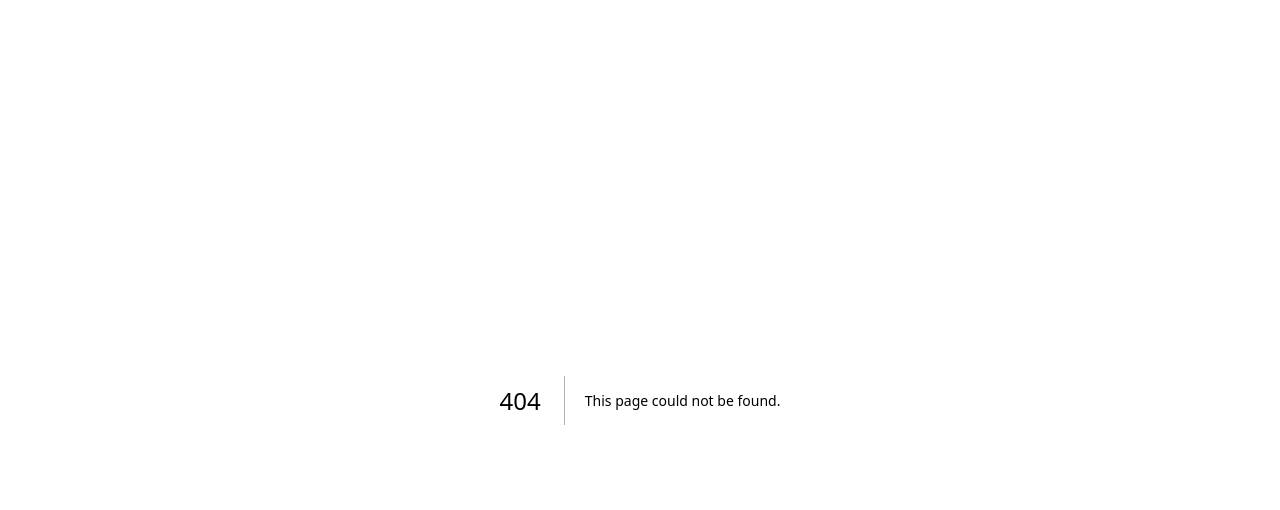
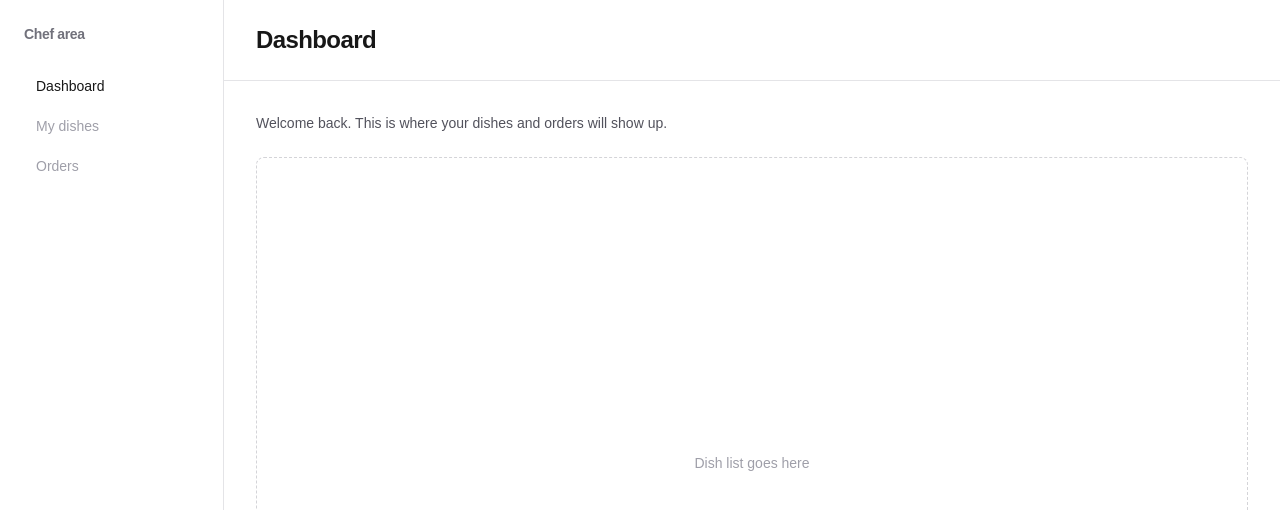
Before and after one commit to nikosgravos/homecook-app, a Next.js app: page /chef/dashboard in a window 1280 px wide. Before the commit this address had no page. Shown: the top 510 px of the page. Built offline with nearby package versions, Linux system fonts and the light colour scheme.

Commit message:
/chef/dashboard created

```diff
--- /dev/null
+++ b/app/chef/dashboard/page.tsx
@@ -0,0 +1,20 @@
+// Page shell only — no data, no auth check yet. Lives at /chef/dashboard.
+export default function ChefDashboardPage() {
+  return (
+    <div className="flex flex-1 flex-col">
+      <header className="flex items-center justify-between border-b border-zinc-200 px-8 py-6 dark:border-zinc-800">
+        <h1 className="text-2xl font-semibold tracking-tight">Dashboard</h1>
+      </header>
+
+      <main className="flex flex-1 flex-col gap-6 px-8 py-8">
+        <p className="text-sm text-zinc-600 dark:text-zinc-400">
+          Welcome back. This is where your dishes and orders will show up.
+        </p>
+
+        <div className="flex min-h-[240px] flex-1 items-center justify-center rounded-lg border border-dashed border-zinc-300 text-sm text-zinc-400 dark:border-zinc-700 dark:text-zinc-600">
+          Dish list goes here
+        </div>
+      </main>
+    </div>
+  );
+}
--- /dev/null
+++ b/app/chef/layout.tsx
@@ -0,0 +1,36 @@
+import Link from "next/link";
+
+// Shared shell for every /chef/* page — sidebar nav + top bar.
+// Nothing here checks auth yet.
+export default function ChefLayout({ children }: { children: React.ReactNode }) {
+  return (
+    <div className="flex flex-1">
+      <aside className="hidden w-56 shrink-0 border-r border-zinc-200 p-6 sm:block dark:border-zinc-800">
+        <p className="mb-6 text-sm font-semibold tracking-tight text-zinc-500 dark:text-zinc-400">
+          Chef area
+        </p>
+        <nav className="flex flex-col gap-1 text-sm">
+          <Link
+            href="/chef/dashboard"
+            className="rounded-md px-3 py-2 font-medium hover:bg-zinc-100 dark:hover:bg-zinc-800"
+          >
+            Dashboard
+          </Link>
+          <Link
+            href="/chef/dishes"
+            className="rounded-md px-3 py-2 font-medium text-zinc-400 hover:bg-zinc-100 dark:text-zinc-600 dark:hover:bg-zinc-800"
+          >
+            My dishes
+          </Link>
+          <Link
+            href="/chef/orders"
+            className="rounded-md px-3 py-2 font-medium text-zinc-400 hover:bg-zinc-100 dark:text-zinc-600 dark:hover:bg-zinc-800"
+          >
+            Orders
+          </Link>
+        </nav>
+      </aside>
+      <div className="flex flex-1 flex-col">{children}</div>
+    </div>
+  );
+}
```
